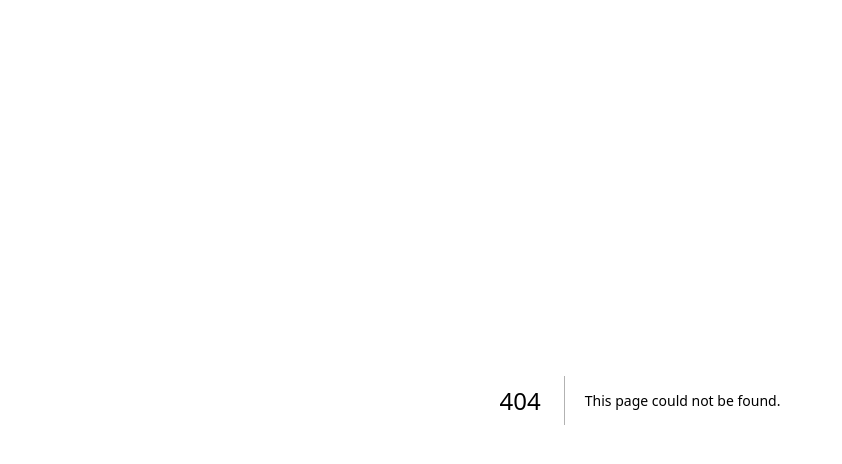
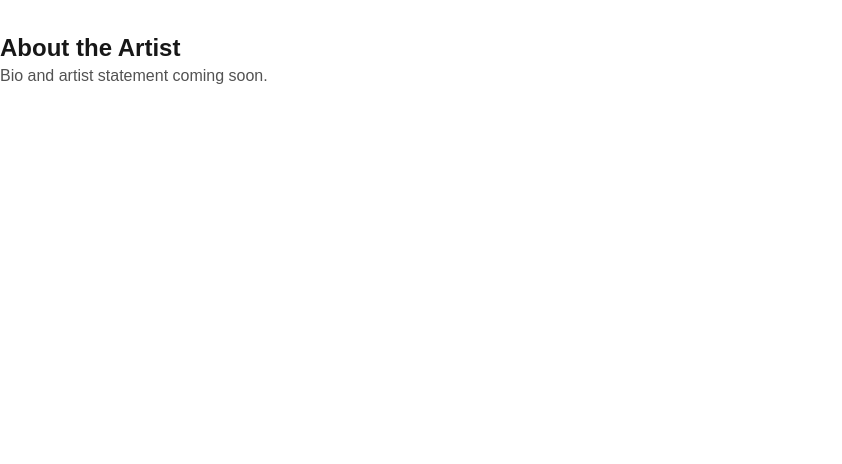
Before and after one commit to bfarth20/malexanderportfolio, a Next.js app: page /about in a window 1280 px wide. Before the commit this address had no page. Shown: the top 464 px of the page, without its empty margins (0-842 px from the left). Built offline with nearby package versions, Linux system fonts and the light colour scheme.

Commit message:
feat: add basic pages for portfolio, about, and contact

```diff
--- /dev/null
+++ b/src/app/about/page.tsx
@@ -0,0 +1,8 @@
+export default function AboutPage() {
+  return (
+    <section className="py-8">
+      <h1 className="text-2xl font-semibold">About the Artist</h1>
+      <p className="text-neutral-600">Bio and artist statement coming soon.</p>
+    </section>
+  );
+}
--- /dev/null
+++ b/src/app/contact/page.tsx
@@ -0,0 +1,8 @@
+export default function ContactPage() {
+  return (
+    <section className="py-8">
+      <h1 className="text-2xl font-semibold">Contact Me</h1>
+      <p className="text-neutral-600">Email & social links coming soon.</p>
+    </section>
+  );
+}
--- /dev/null
+++ b/src/app/portfolio/page.tsx
@@ -0,0 +1,8 @@
+export default function PortfolioPage() {
+  return (
+    <section className="py-8">
+      <h1 className="text-2xl font-semibold">Portfolio</h1>
+      <p className="text-neutral-600">Work samples coming soon.</p>
+    </section>
+  );
+}
```
